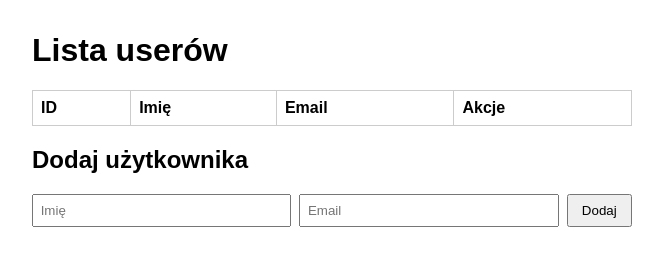
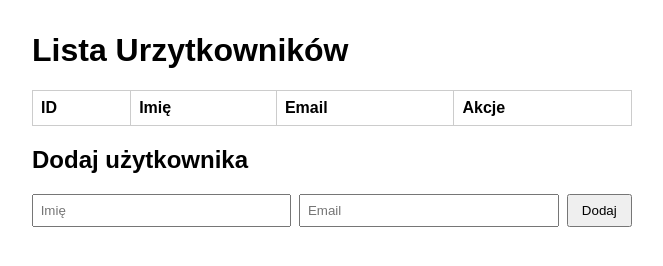
Before and after one commit to Bar-Kas/node-projekt-narzedzia, a website: page node-app/public/index.html in a window 1280 px wide. Shown: the whole page, without its empty margins (308-971 px from the left). Drawn offline with Linux system fonts and the light colour scheme; no server answers.

Commit message:
Update index.html

```diff
--- a/node-app/public/index.html
+++ b/node-app/public/index.html
@@ -13,7 +13,7 @@
   </style>
 </head>
 <body>
-  <h1>Lista userów</h1>
+  <h1>Lista Urzytkowników</h1>
   <table>
     <thead>
       <tr><th>ID</th><th>Imię</th><th>Email</th><th>Akcje</th></tr>
```
